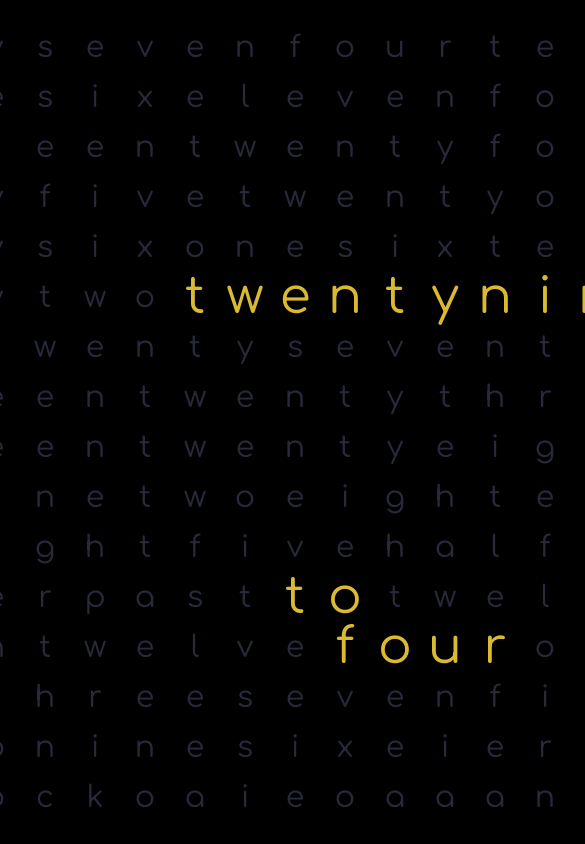
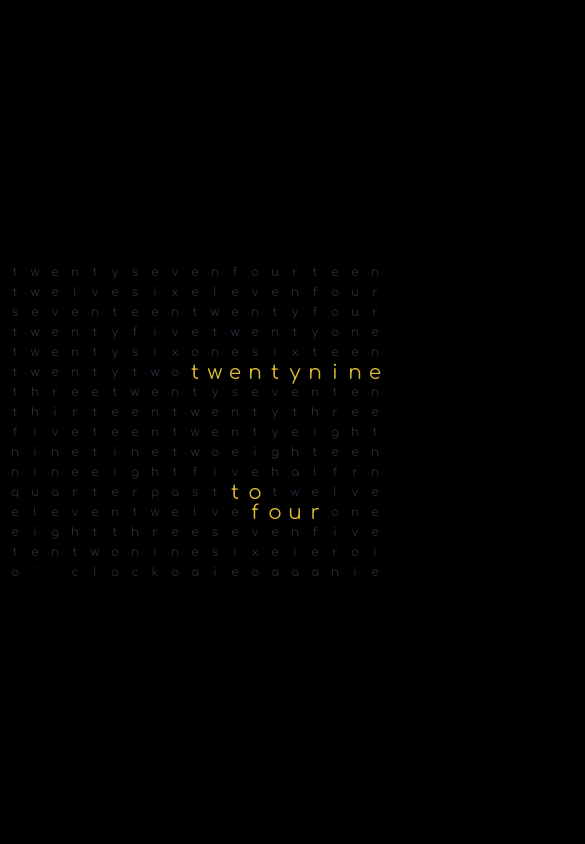
Before and after one commit to JeroendeJong/textual-clock, a React (Vite) app: page / in a window 390 px wide. Shown: the top 844 px of the page, 585 px wide, since content can reach past the window. Built offline with nearby package versions, Linux system fonts and the light colour scheme.

Commit message:
STYLE: JS fix for grid on iphone; not using CSS container.

```diff
--- a/src/app/letter-grid.tsx
+++ b/src/app/letter-grid.tsx
@@ -1,27 +1,22 @@
 import styled, { css } from 'styled-components'
 import { LetterGridRange, isGridPositionWithinRange } from '../word-grid';
 import { getMaxLength } from '../utils';
+import { useResize } from '../use-resize';
 
-const LetterBox = styled.div<{ $highlight: boolean; }>`
+const LetterBox = styled.div<{ $highlight: boolean, $size: number }>`
   display: flex;
   align-items: center;
   justify-content: center;
-
-  width: 50px;
-  height: 50px;
-
-  ${props => props.$highlight ? css`
-    font-size: 50px;
-    color: var(--primary-color);
-  ` : css`
-    color: var(--secondary-color);
-    font-size: 30px;
+  ${p => css`
+    width:  ${p.$size}px;
+    height: ${p.$size}px;
+    color: ${p.$highlight ? 'var(--primary-color)' : 'var(--secondary-color)'};
+    font-size: ${p.$highlight ? `${p.$size}px` : `${Math.round(p.$size * 0.6)}px`};
   `}
 `
 
 const LetterColumns = styled.div<{ $count: number; }>`
   display: grid;
-  height: 50px;
   grid-template-columns: repeat(${p => p.$count}, 1fr);
 `
 
@@ -32,11 +27,13 @@ type Props = {
 
 function LetterGrid(props: Props) {
   const columnCount = getMaxLength(props.grid)
+  const size = useResize()
+  const squareSize = findSize(size[0], columnCount)
 
   return props.grid.map((row, y) => {
     const elements = row.map((letter, x) => {
       const isHighlighted = isGridPositionWithinRange({x, y}, props.highlightedCells)
-      return <LetterBox $highlight={isHighlighted} key={x}>{letter}</LetterBox>
+      return <LetterBox $highlight={isHighlighted} $size={squareSize} key={x}>{letter}</LetterBox>
     })
 
     return (
@@ -47,4 +44,11 @@ function LetterGrid(props: Props) {
   })
 }
 
+function findSize(windowWidth: number, columns: number) {
+  const squareSize = windowWidth / columns
+  if (squareSize > 50) return 50;
+
+  return Math.floor(squareSize)
+}
+
 export default LetterGrid
--- /dev/null
+++ b/src/use-resize.ts
@@ -0,0 +1,35 @@
+import { useEffect, useState } from "react"
+
+
+export function useResize() {
+  const [size, setSize] = useState<[number, number]>([window.innerWidth, window.innerHeight]);
+  useEffect(() => {
+    function update() {
+      setSize([window.innerWidth, window.innerHeight])
+    }
+
+    update()
+
+    window.addEventListener("resize", update);
+
+    return () => window.removeEventListener("resize", update);
+  }, []);
+
+  return size;
+};
+
+// export function adjustToRatio(width: number, height: number, requestedRatio: [w: number, h: number]) {
+//   const [ratioWidth, ratioHeight] = requestedRatio
+
+//   if ((width / height) < ratioWidth / ratioHeight ) {
+//     return [
+//       Math.floor(width / ratioWidth) * ratioWidth,
+//       Math.floor(width / ratioWidth) * ratioHeight
+//     ]
+//   } else {
+//     return [
+//       Math.floor(height / ratioHeight) * ratioHeight,
+//       Math.floor(height / ratioHeight) * ratioWidth
+//     ]
+//   }
+// }
```
